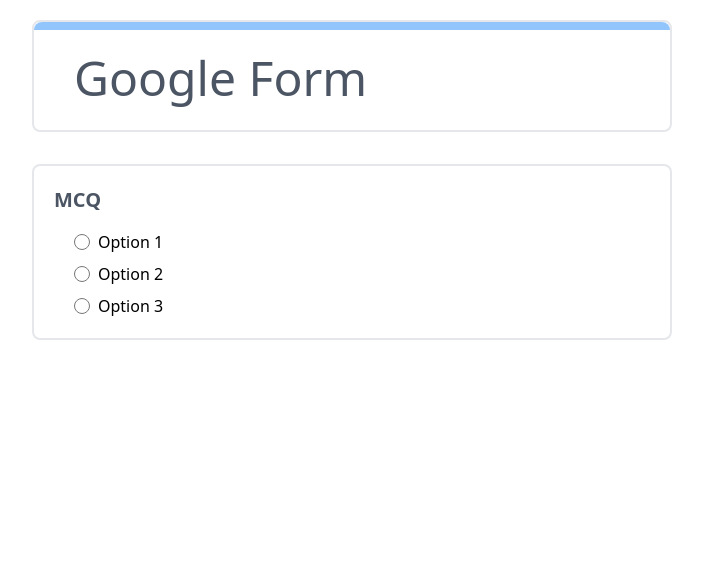
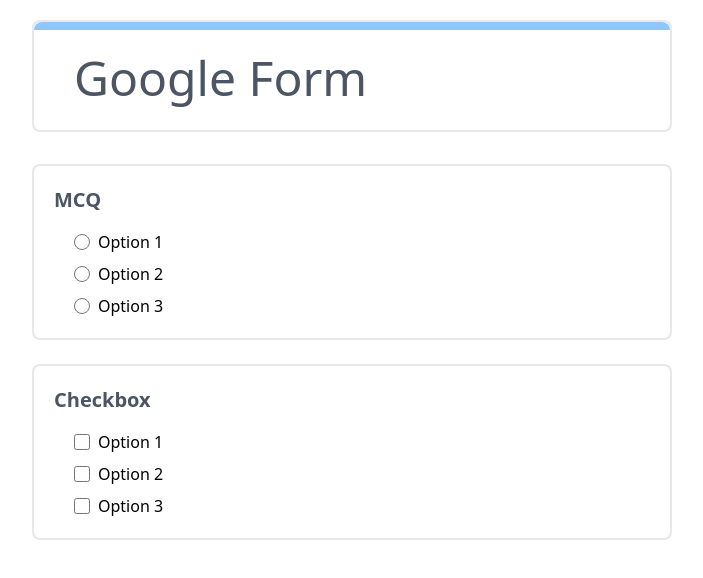
Before and after one commit to ucantbe-jagmeet/g-form-project, a React (Vite) app: page / in a window 1280 px wide. Shown: the top 578 px of the page, without its empty margins (288-991 px from the left). Built offline with nearby package versions, Linux system fonts and the light colour scheme.

Commit message:
checkbox component done

```diff
--- a/src/App.jsx
+++ b/src/App.jsx
@@ -1,4 +1,4 @@
-import { Header, Mcq } from "./components";
+import { Checkox, Header, Mcq } from "./components";
 
 function App() {
   return (
@@ -6,6 +6,7 @@
       <main className="flex justify-center items-center flex-col">
         <Header />
         <Mcq />
+        <Checkox />
       </main>
     </>
   );
--- /dev/null
+++ b/src/components/Checkox.jsx
@@ -0,0 +1,44 @@
+import { useState } from "react";
+
+const Checkox = () => {
+  const [selectedOptions, setSelectedOptions] = useState([]);
+
+  const options = [
+    { id: 1, text: "Option 1" },
+    { id: 2, text: "Option 2" },
+    { id: 3, text: "Option 3" },
+  ];
+
+  const handleCheckboxChange = (optionId) => {
+    if (selectedOptions.includes(optionId)) {
+      setSelectedOptions(selectedOptions.filter((id) => id !== optionId));
+    } else {
+      setSelectedOptions([...selectedOptions, optionId]);
+    }
+  };
+
+  return (
+    <div className="lg:w-1/2 w-2/3 h-auto p-5 my-3 rounded-lg border-2">
+      <h1 className="text-xl font-semibold mb-4 text-gray-600 ">Checkbox</h1>
+      <div className="space-y-2 px-5">
+        {options.map((option) => (
+          <label
+            key={option.id}
+            className="flex items-center space-x-2 cursor-pointer"
+          >
+            <input
+              type="checkbox"
+              value={option.id}
+              checked={selectedOptions.includes(option.id)}
+              onChange={() => handleCheckboxChange(option.id)}
+              className="w-4 h-4 text-blue-300"
+            />
+            <span>{option.text}</span>
+          </label>
+        ))}
+      </div>
+    </div>
+  );
+};
+
+export default Checkox;
--- a/src/components/index.jsx
+++ b/src/components/index.jsx
@@ -1,3 +1,4 @@
+import Checkox from "./Checkox";
 import Header from "./Header";
 import Mcq from "./Mcq";
-export { Mcq, Header };
+export { Checkox, Mcq, Header };
```
